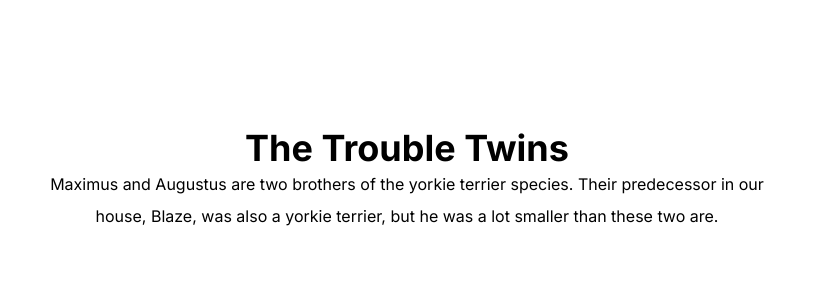
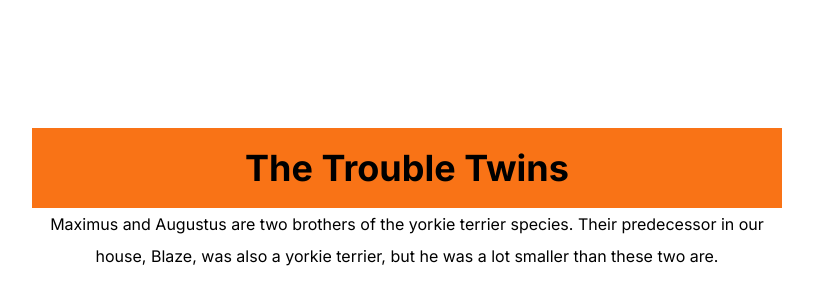
Before and after one commit to Bruce-Morales/nextjs-training, a Next.js app: page / in a window 1280 px wide. Shown: the top 304 px of the page, without its empty margins (233-1046 px from the left). Built offline with nearby package versions, Linux system fonts and the light colour scheme.

Commit message:
added a color

```diff
--- a/src/app/page.js
+++ b/src/app/page.js
@@ -2,9 +2,9 @@
 export default function Home() {
   return (
     <main className="pt-32 px-5 text-center">
-       <div id="factContainer" className="color-gray"></div>
+       <div id="factContainer" className="m-0 p-0 bg-blue-500"></div>
     <div className="max-w-[750px] mx-auto">
-      <h1 className="text-4xl font-bold">The Trouble Twins</h1>
+      <h1 className="text-4xl font-bold bg-orange-500 p-5">The Trouble Twins</h1>
       <p className="leading-8">
         Maximus and Augustus are two brothers of the yorkie terrier species. Their predecessor in our house, Blaze, was also a yorkie terrier, but he was a lot smaller than these two are.
       </p>
```
